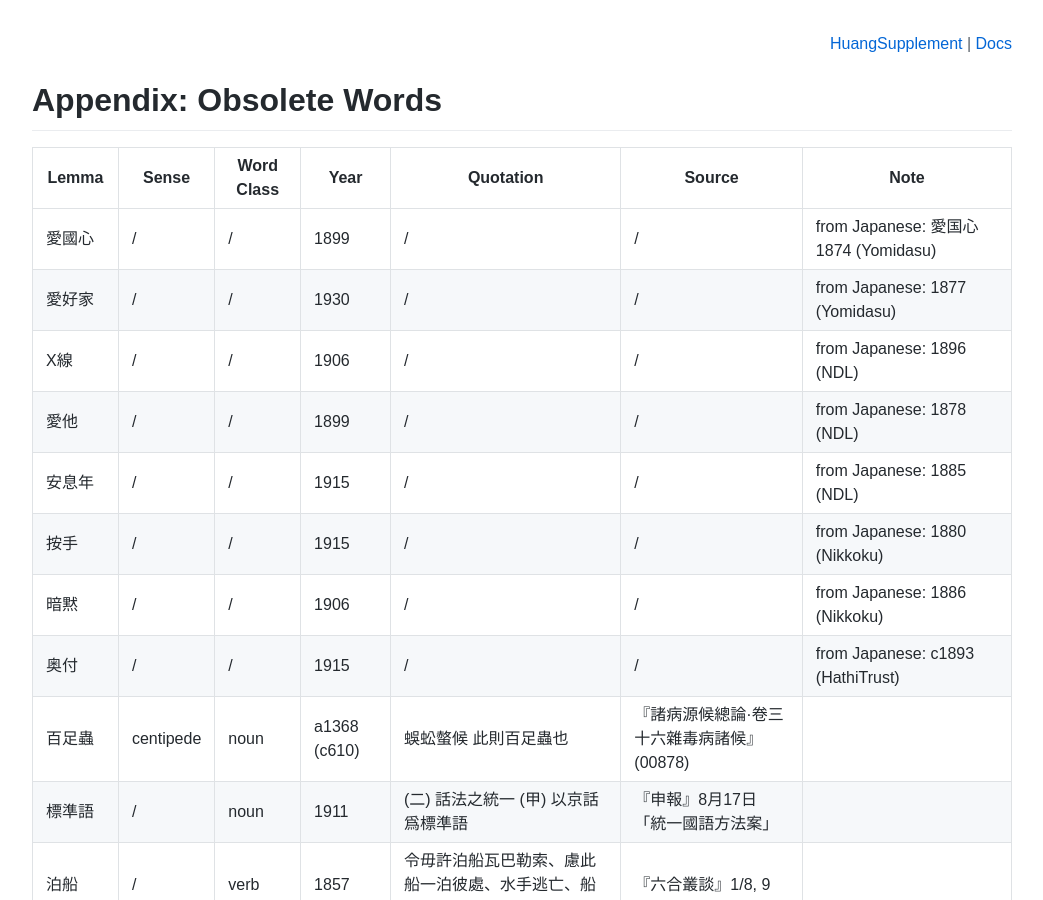
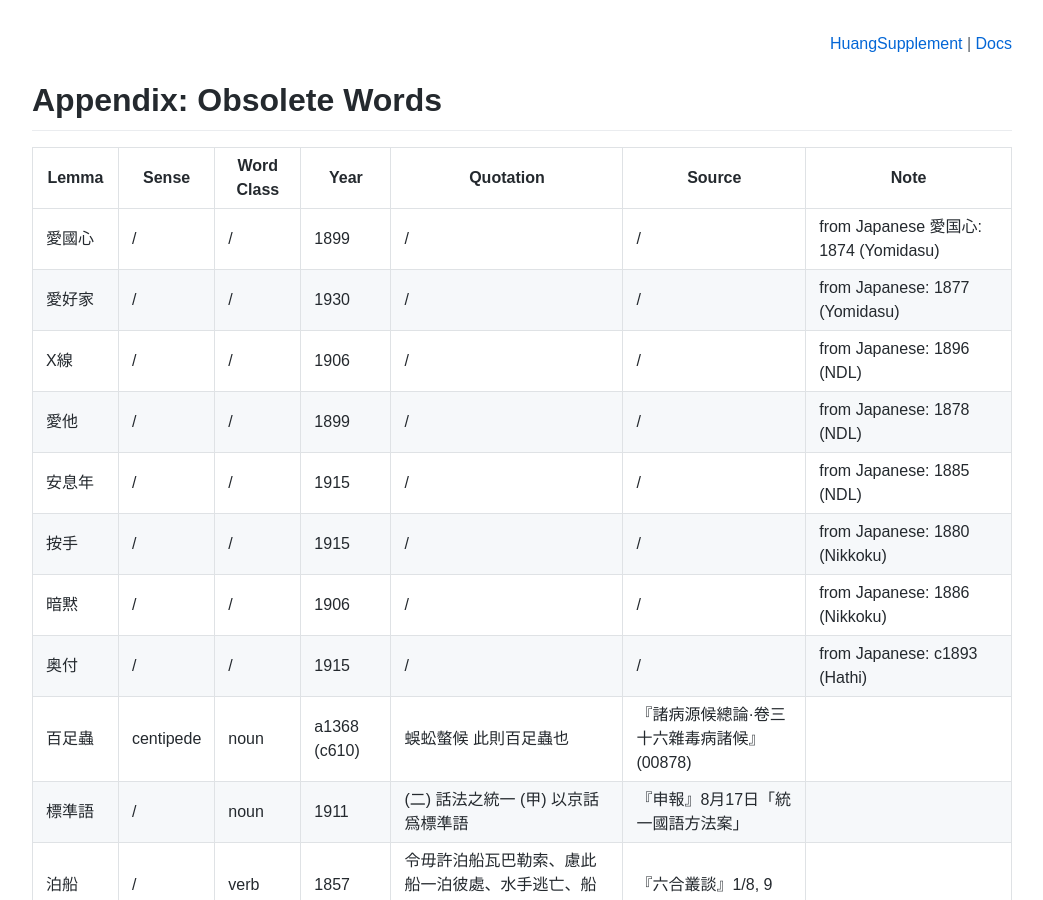
Before and after one commit to t18d/HuangSupplement, a Jekyll site: the page built from docs/obsolete.md, in a window 1280 px wide and 900 px high. Shown: the whole window, without its empty margins (118-1161 px from the left). Built offline with Jekyll 4.4.1, drawn with Linux system fonts in a browser that asks for light colours; our own code applies the rules of GitHub Pages for plain Markdown files.

Commit message:
Apply automatic changes

```diff
--- a/docs/obsolete.md
+++ b/docs/obsolete.md
@@ -13,14 +13,14 @@ description: Antedatings, errata and addenda to obsolete words in Huang He-ch'in
 
 Lemma|Sense|Word Class|Year|Quotation|Source|Note
 ---|---|---|---|---|---|---
-愛國心|/|/|1899|/|/|from Japanese: 愛国心　1874 (Yomidasu)
+愛國心|/|/|1899|/|/|from Japanese 愛国心: 1874 (Yomidasu)
 愛好家|/|/|1930|/|/|from Japanese: 1877 (Yomidasu)
 X線|/|/|1906|/|/|from Japanese: 1896 (NDL)
 愛他|/|/|1899|/|/|from Japanese: 1878 (NDL)
 安息年|/|/|1915|/|/|from Japanese: 1885 (NDL)
 按手|/|/|1915|/|/|from Japanese: 1880 (Nikkoku)
 暗黙|/|/|1906|/|/|from Japanese: 1886 (Nikkoku)
-奥付|/|/|1915|/|/|from Japanese: c1893 (HathiTrust)
+奥付|/|/|1915|/|/|from Japanese: c1893 (Hathi)
 百足蟲|centipede|noun|a1368 (c610)|蜈蚣螫候 此則百足蟲也|『諸病源候總論·卷三十六雜毒病諸候』(00878)|
 標準語|/|noun|1911|(二) 話法之統一 (甲) 以京話爲標準語|『申報』8月17日「統一國語方法案」|
 泊船|/|verb|1857|令毋許泊船瓦巴勒索、慮此船一泊彼處、水手逃亡、船貨遺失|『六合叢談』1/8, 9|
```
Also changed, not shown: other parts of docs/obsolete.md (+1 -1 lines).
